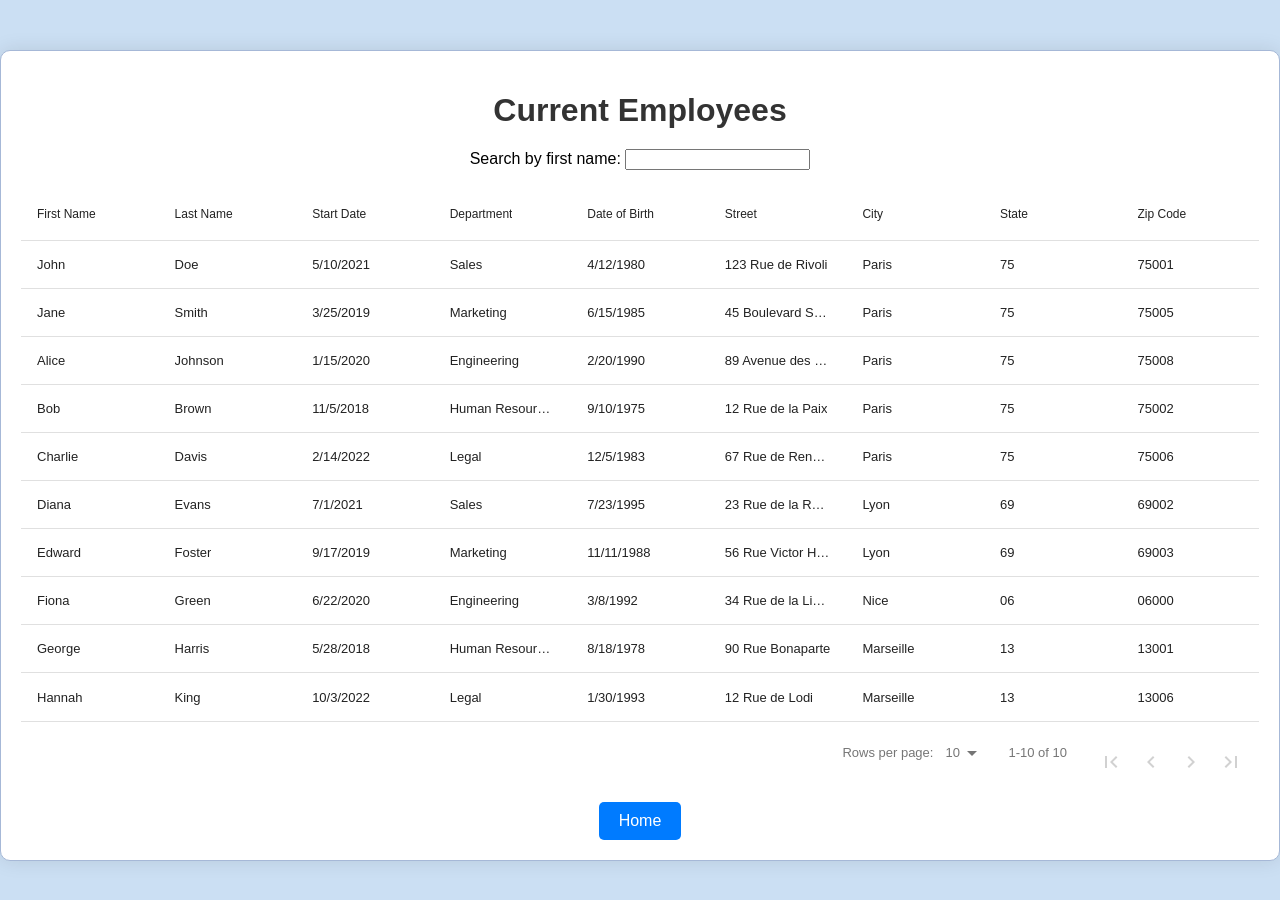
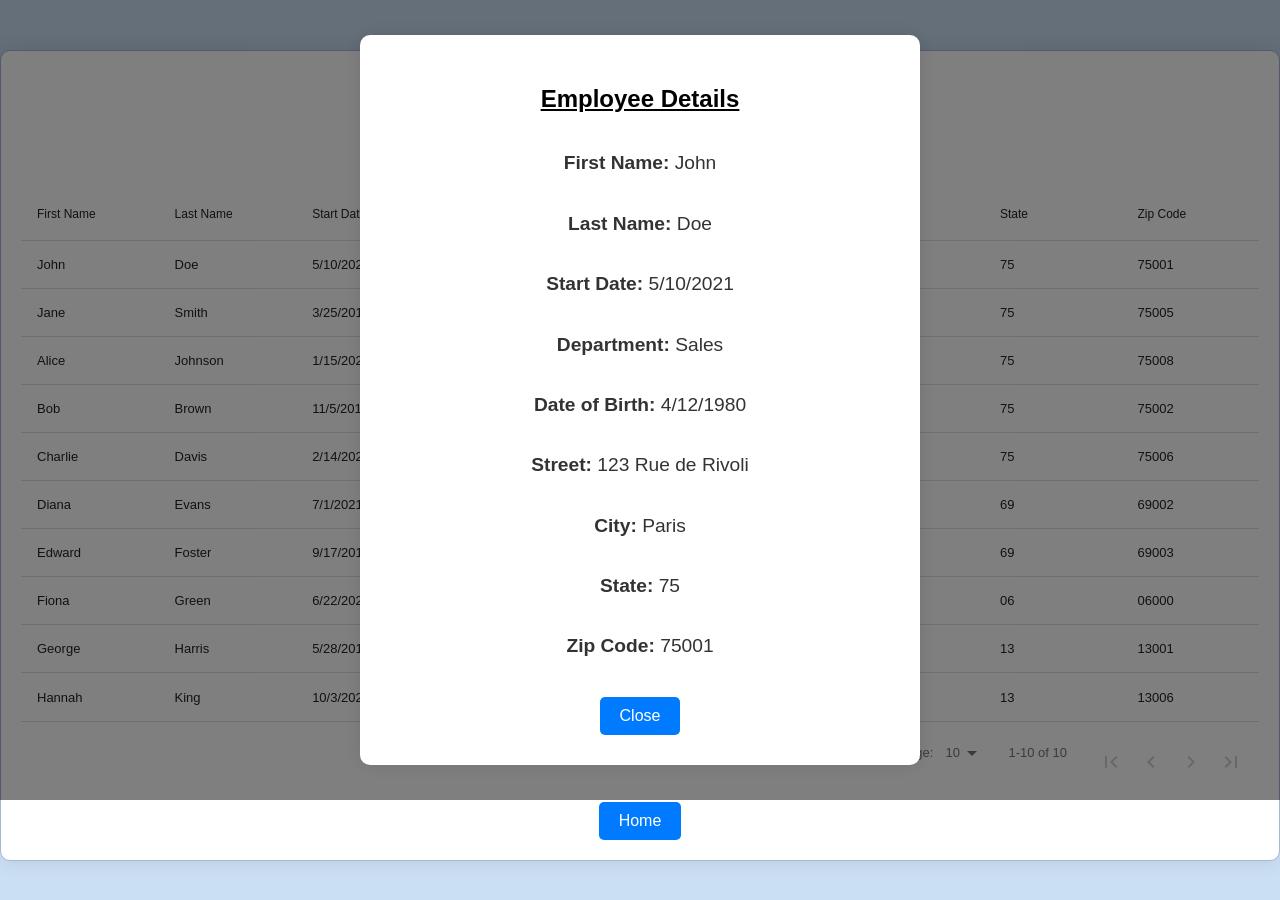
Before and after one commit to GazzaThomo/HR-net, a React (Vite) app in the folder HR-net/: page /employee-list in a window 1280 px wide. Both pictures are taken after a click on the element 640 px from the left and 265 px from the top of the page. Shown: the top 900 px of the page. Built offline with nearby package versions, Linux system fonts and the light colour scheme.

Commit message:
add employee modal

```diff
--- /dev/null
+++ b/HR-net/src/Components/EmployeeModal.jsx
@@ -0,0 +1,50 @@
+// Components/Modal.jsx
+import React from "react";
+
+const EmployeeModal = ({ employee, onClose }) => {
+  if (!employee) return null;
+
+  return (
+    <div className="modal-backdrop" onClick={onClose}>
+      <div className="modal-content" onClick={(e) => e.stopPropagation()}>
+        <h2>
+          <u>Employee Details</u>
+        </h2>
+        <p>
+          <strong>First Name:</strong> {employee.firstName}
+        </p>
+        <p>
+          <strong>Last Name:</strong> {employee.lastName}
+        </p>
+        <p>
+          <strong>Start Date:</strong>{" "}
+          {new Date(employee.startDate).toLocaleDateString()}
+        </p>
+        <p>
+          <strong>Department:</strong> {employee.department}
+        </p>
+        <p>
+          <strong>Date of Birth:</strong>{" "}
+          {new Date(employee.dateOfBirth).toLocaleDateString()}
+        </p>
+        <p>
+          <strong>Street:</strong> {employee.street}
+        </p>
+        <p>
+          <strong>City:</strong> {employee.city}
+        </p>
+        <p>
+          <strong>State:</strong> {employee.state}
+        </p>
+        <p>
+          <strong>Zip Code:</strong> {employee.zipCode}
+        </p>
+        <button className="close-button" onClick={onClose}>
+          Close
+        </button>
+      </div>
+    </div>
+  );
+};
+
+export default EmployeeModal;
--- a/HR-net/src/Pages/EmployeeTable.jsx
+++ b/HR-net/src/Pages/EmployeeTable.jsx
@@ -2,10 +2,18 @@ import useStore from "../store/store";
 import DataTable from "react-data-table-component";
 import { useState } from "react";
 import { Link } from "react-router-dom";
+import EmployeeModal from "../Components/EmployeeModal";
 
 const EmployeeTable = () => {
   const employees = useStore((state) => state.employees);
   const [search, setSearch] = useState(""); //state for name search
+  const [selectedEmployee, setSelectedEmployee] = useState(null);
+  const [modalOpen, setModalOpen] = useState(false);
+
+  const handleRowClick = (employee) => {
+    setSelectedEmployee(employee);
+    setModalOpen(true);
+  };
 
   const sortDate = (rowA, rowB, field) => {
     return new Date(rowA[field]) - new Date(rowB[field]);
@@ -84,7 +92,6 @@ const EmployeeTable = () => {
         item.dateOfBirth
       ).toLowerCase();
 
-      //ugly, but necessary
       return (
         item.firstName.toLowerCase().includes(searchLower) ||
         item.lastName.toLowerCase().includes(searchLower) ||
@@ -111,13 +118,24 @@ const EmployeeTable = () => {
       <br />
       <br />
       {employees.length > 0 ? (
-        <DataTable columns={columns} data={data} pagination />
+        <DataTable
+          columns={columns}
+          data={data}
+          pagination
+          onRowClicked={handleRowClick}
+        />
       ) : (
         <p>No employees found.</p>
       )}
       <Link to="/" className="current-emp-btn">
         Home
       </Link>
+      {modalOpen && (
+        <EmployeeModal
+          employee={selectedEmployee}
+          onClose={() => setModalOpen(false)}
+        />
+      )}
     </div>
   );
 };
```
